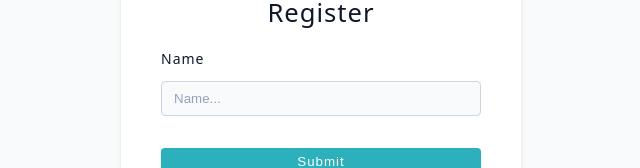
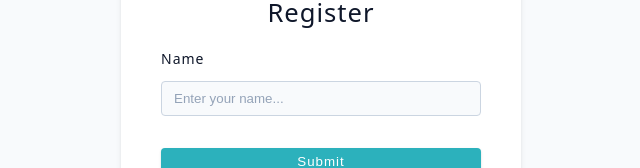
Before and after one commit to matke24/jobify, a React (Vite) app in the folder jobify-fe/: page /register in a window 1280 px wide. Shown: the part 321-489 px from the top of the page, without its empty margins (319-959 px from the left). Built offline with nearby package versions, Linux system fonts and the light colour scheme.

Commit message:
Create Separate Form Component

```diff
--- /dev/null
+++ b/jobify-fe/src/components/FormRow.tsx
@@ -0,0 +1,22 @@
+import { FormRowProps } from "./props";
+
+const FormRow: React.FC<FormRowProps> = (props) => {
+  const { id, type, name, placeholder, required, label }: FormRowProps = props;
+  return (
+    <div className="form-row">
+      <label htmlFor="name" className="form-label">
+        {label || name}
+      </label>
+      <input
+        type={type}
+        name={name}
+        id={id}
+        className="form-input"
+        placeholder={placeholder || ""}
+        required={required || false}
+      />
+    </div>
+  );
+};
+
+export default FormRow;
--- a/jobify-fe/src/components/index.ts
+++ b/jobify-fe/src/components/index.ts
@@ -1 +1,2 @@
 export { default as Logo } from "./Logo";
+export { default as FormRow } from "./FormRow";
--- /dev/null
+++ b/jobify-fe/src/components/props/index.ts
@@ -0,0 +1 @@
+export * from "./component-props";
--- a/jobify-fe/src/pages/Register.tsx
+++ b/jobify-fe/src/pages/Register.tsx
@@ -1,26 +1,23 @@
 import Wrapper from "../assets/wrappers/RegisterAndLoginPage";
-import { Logo } from "../components";
+import { FormRow, Logo } from "../components";
 import { Link } from "react-router-dom";
+import { FormRowProps } from "../components/props";
 
 const Register = () => {
+  const formRowProps: FormRowProps = {
+    name: "Name",
+    type: "text",
+    id: "name",
+    label: "Name",
+    placeholder: "Enter your name...",
+    required: true,
+  };
   return (
     <Wrapper>
       <form className="form">
         <Logo />
         <h4>Register</h4>
-        <div className="form-row">
-          <label htmlFor="name" className="form-label">
-            Name
-          </label>
-          <input
-            type="text"
-            name="name"
-            id="name"
-            className="form-input"
-            placeholder="Name..."
-            required
-          />
-        </div>
+        <FormRow {...formRowProps} />
         <button type="submit" className="btn btn-block">
           Submit
         </button>
```
Also changed, not shown: jobify-fe/src/components/props/component-props.ts (added, +8 -0 lines).
